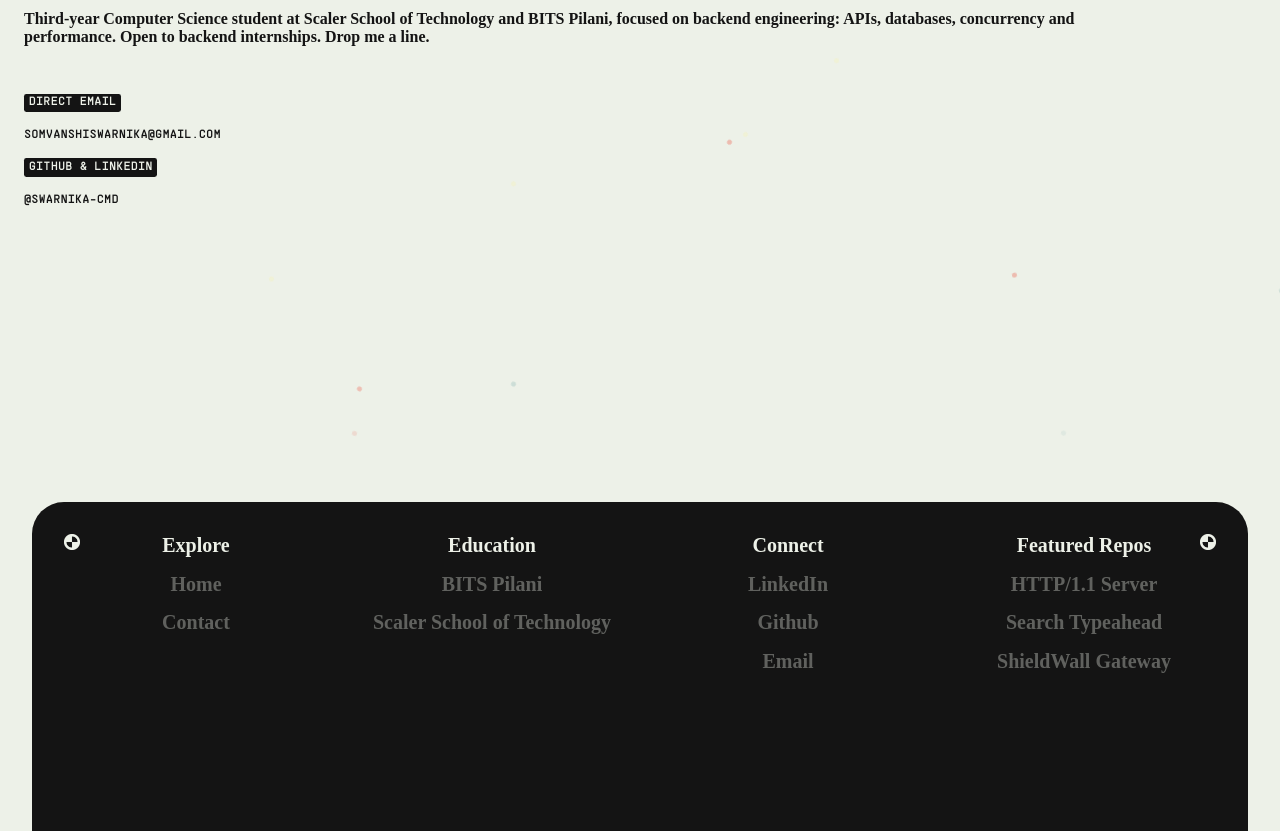
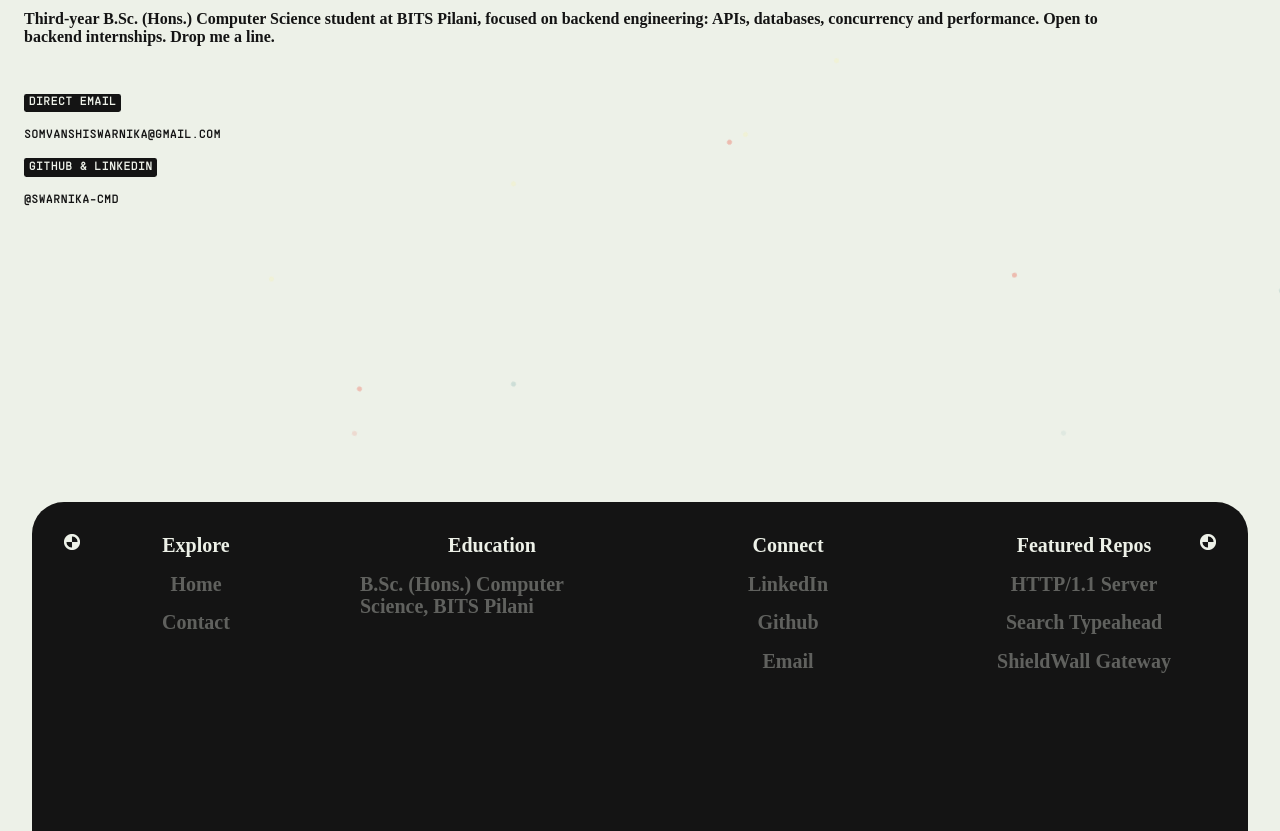
Before and after one commit to swarnika-cmd/My-portfolio, a website built with Vite: page contact.html in a window 1280 px wide. Shown: the part 330-1161 px from the top of the page. Built offline with nearby package versions, Linux system fonts and the light colour scheme; a web font is replaced by a local one.

Commit message:
fix: show BITS Pilani only on contact page

```diff
--- a/contact.html
+++ b/contact.html
@@ -34,7 +34,7 @@
           <div class="contact-card-header-main">
             <h1>Let's Connect</h1>
             <p>
-              Third-year Computer Science student at Scaler School of Technology and BITS Pilani, focused on backend engineering: APIs, databases, concurrency and performance. Open to backend internships. Drop me a line.
+              Third-year B.Sc. (Hons.) Computer Science student at BITS Pilani, focused on backend engineering: APIs, databases, concurrency and performance. Open to backend internships. Drop me a line.
             </p>
           </div>
           <div class="contact-info">
@@ -67,8 +67,7 @@
             </div>
             <div class="footer-col">
               <p>Education</p>
-              <p><a href="https://www.bits-pilani.ac.in/" target="_blank">BITS Pilani </a></p>
-              <p><a href="https://www.scaler.com/school-of-technology/" target="_blank">Scaler School of Technology</a></p>
+              <p><a href="https://www.bits-pilani.ac.in/" target="_blank">B.Sc. (Hons.) Computer Science, BITS Pilani</a></p>
             </div>
             <div class="footer-col">
               <p>Connect</p>
```
